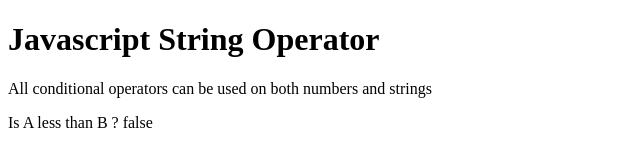
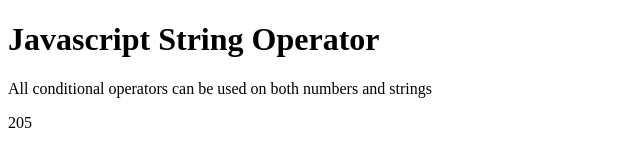
Before and after one commit to thanhpham091790/w3schools, a plain HTML site: page javascript/01 JS Tutorial/11 JS Operators/index.html in a window 1280 px wide. Shown: the whole page, without its empty margins (0-640 px from the left). Drawn offline with Linux system fonts and the light colour scheme.

Commit message:
The + can also be used to add strings

```diff
--- a/javascript/01 JS Tutorial/11 JS Operators/index.html
+++ b/javascript/01 JS Tutorial/11 JS Operators/index.html
@@ -14,11 +14,11 @@
     <p id="demo"></p>
 
     <script>
-        let text1 = 'A';
-        let text2 = 'B';
-        let result = text1 > text2;
+        let text1 = '20';
+        let text2 = '5';
+        let result = text1 + text2;
 
-        document.getElementById('demo').innerHTML = 'Is A less than B ? ' + result;
+        document.getElementById('demo').innerHTML = result;
     </script>
 </body>
 
```
